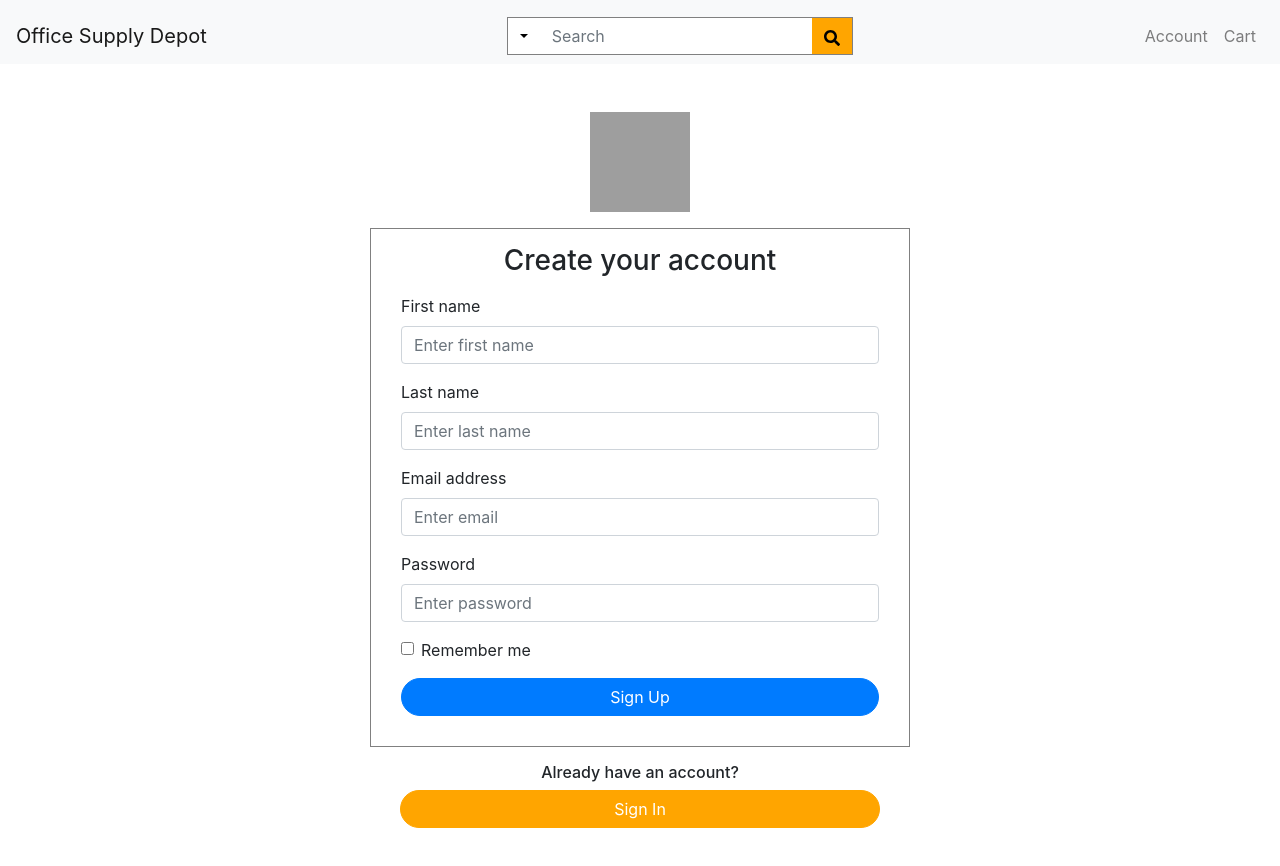
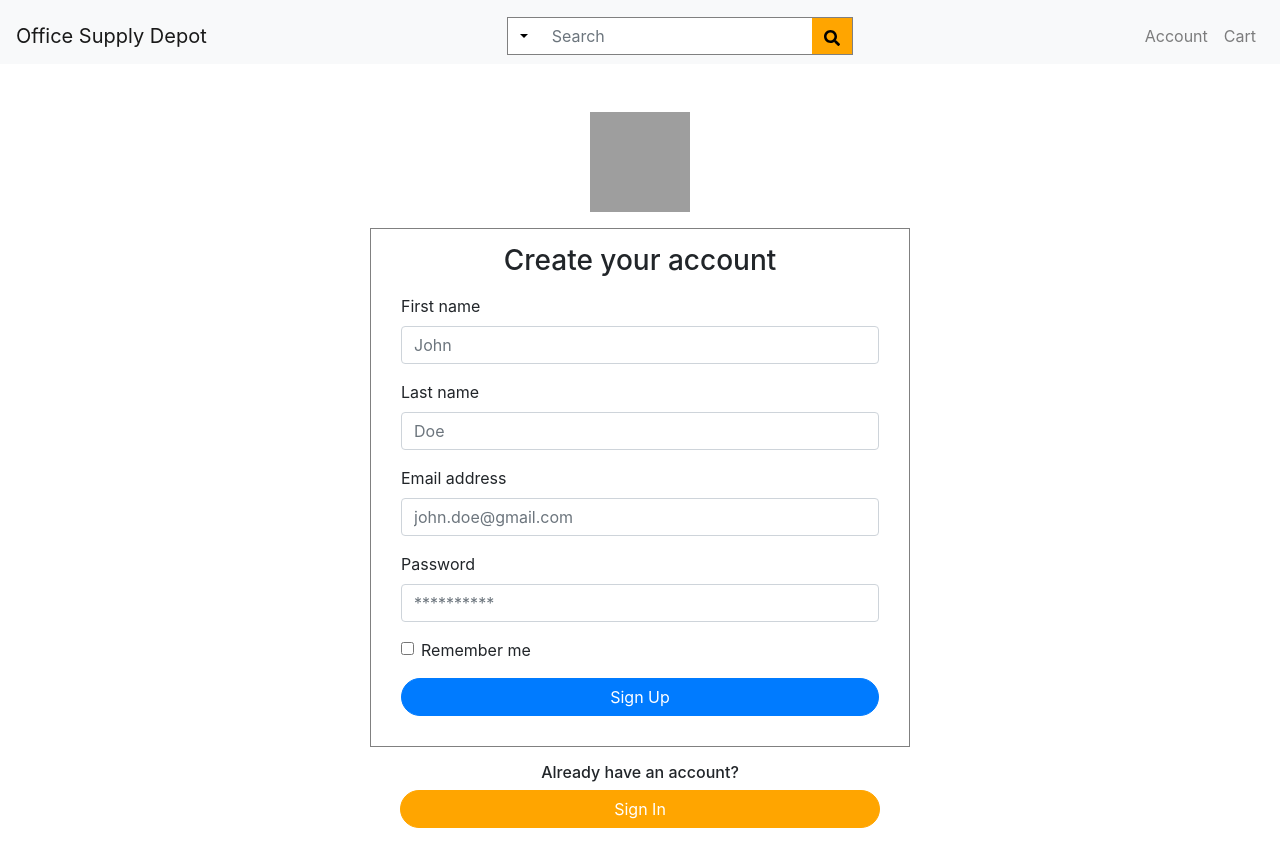
Before and after one commit to ryantran2165/office-supply-depot-frontend, a React (Create React App) app: page /sign-up in a window 1280 px wide. Shown: the top 866 px of the page. Built offline with nearby package versions, Linux system fonts and the light colour scheme; grey boxes are pictures that could not be loaded.

Commit message:
Implement user authentication

```diff
--- a/src/App.js
+++ b/src/App.js
@@ -1,8 +1,96 @@
-import React from "react";
+import React, { useState, useEffect } from "react";
+import axios from "axios";
 import Navigation from "./components/navigation/navigation";
 
+const IS_LOCAL = false;
+const API = IS_LOCAL
+  ? "http://localhost:8000"
+  : "https://office-supply-depot-backend.herokuapp.com";
+
 function App() {
-  return <Navigation />;
+  // Start signed in if token exists, useEffect will check expiration
+  const [signedIn, setSignedIn] = useState(
+    localStorage.getItem("token") ? true : false
+  );
+  const [user, setUser] = useState(undefined);
+
+  useEffect(() => {
+    // On refresh/load, check if token is expired
+    if (signedIn) {
+      axios(`${API}/users/current-user/`, {
+        headers: {
+          Authorization: `JWT ${localStorage.getItem("token")}`,
+        },
+      })
+        .then((res) => {
+          // Token not expired, set user
+          setUser(res.data);
+        })
+        .catch((res) => {
+          // Token expired, force sign out
+          setSignedIn(false);
+        });
+    }
+  }, []);
+
+  function handleSignIn(e, data) {
+    // Prevent default form behavior
+    e.preventDefault();
+
+    axios
+      .post(`${API}/token-auth/`, data)
+      .then((res) => {
+        // Sign in success, save token and state
+        localStorage.setItem("token", res.data.token);
+        setSignedIn(true);
+        setUser(res.data.user);
+      })
+      .catch((err) => {
+        // Invalid email/password
+        const error = err.response.data.non_field_errors[0];
+        if (error === "Unable to log in with provided credentials.") {
+          alert("Invalid email/password, please try again.");
+        }
+      });
+  }
+
+  function handleSignUp(e, data) {
+    // Prevent default form behavior
+    e.preventDefault();
+
+    axios
+      .post(`${API}/users/user-list/`, data)
+      .then((res) => {
+        // Sign up success, save token and state
+        localStorage.setItem("token", res.data.token);
+        setSignedIn(true);
+        setUser(res.data);
+      })
+      .catch((err) => {
+        // User with email already exists
+        const error = err.response.data.email[0];
+        if (error === "user with this email address already exists.") {
+          alert("User with this email already exists, please try again.");
+        }
+      });
+  }
+
+  function handleSignOut() {
+    // Delete token and reset state
+    localStorage.removeItem("token");
+    setSignedIn(false);
+    setUser(undefined);
+  }
+
+  return (
+    <Navigation
+      signedIn={signedIn}
+      user={user}
+      handleSignIn={handleSignIn}
+      handleSignUp={handleSignUp}
+      handleSignOut={handleSignOut}
+    />
+  );
 }
 
 export default App;
--- /dev/null
+++ b/src/components/account/account.js
@@ -0,0 +1,7 @@
+import React from "react";
+
+function Account() {
+  return <h1>ACCOUNT</h1>;
+}
+
+export default Account;
--- a/src/components/account/sign-in.js
+++ b/src/components/account/sign-in.js
@@ -1,13 +1,22 @@
-import React from "react";
+import React, { useState } from "react";
 import Container from "react-bootstrap/Container";
 import Row from "react-bootstrap/Row";
 import Col from "react-bootstrap/Col";
 import Image from "react-bootstrap/Image";
 import Form from "react-bootstrap/Form";
 import Button from "react-bootstrap/Button";
-import { Link } from "react-router-dom";
+import { Link, useHistory } from "react-router-dom";
 
-function SignIn() {
+function SignIn({ signedIn, handleSignIn }) {
+  const [email, setEmail] = useState("");
+  const [password, setPassword] = useState("");
+  const history = useHistory();
+
+  // Already signed in, redirect to home
+  if (signedIn) {
+    history.push("/");
+  }
+
   return (
     <Container className="pt-5 pb-5">
       <Row className="justify-content-center">
@@ -21,15 +30,30 @@ function SignIn() {
               />
             </Col>
           </Row>
-          <Form className="account-form">
+          <Form
+            className="account-form"
+            onSubmit={(e) => handleSignIn(e, { email, password })}
+          >
             <h3 className="text-center mb-3">Sign in to your account</h3>
             <Form.Group controlId="formBasicEmail">
               <Form.Label>Email address</Form.Label>
-              <Form.Control type="email" placeholder="Enter email" />
+              <Form.Control
+                required
+                type="email"
+                placeholder="john.doe@gmail.com"
+                value={email}
+                onChange={(e) => setEmail(e.target.value)}
+              />
             </Form.Group>
             <Form.Group controlId="formBasicPassword">
               <Form.Label>Password</Form.Label>
-              <Form.Control type="password" placeholder="Enter password" />
+              <Form.Control
+                required
+                type="password"
+                placeholder="**********"
+                value={password}
+                onChange={(e) => setPassword(e.target.value)}
+              />
             </Form.Group>
             <Form.Group controlId="formBasicCheckbox">
               <Form.Check type="checkbox" label="Remember me" />
--- a/src/components/account/sign-up.js
+++ b/src/components/account/sign-up.js
@@ -1,13 +1,24 @@
-import React from "react";
+import React, { useState } from "react";
 import Container from "react-bootstrap/Container";
 import Row from "react-bootstrap/Row";
 import Col from "react-bootstrap/Col";
 import Image from "react-bootstrap/Image";
 import Form from "react-bootstrap/Form";
 import Button from "react-bootstrap/Button";
-import { Link } from "react-router-dom";
+import { Link, useHistory } from "react-router-dom";
 
-function SignUp() {
+function SignUp({ signedIn, handleSignUp }) {
+  const [first_name, setFirstName] = useState("");
+  const [last_name, setLastName] = useState("");
+  const [email, setEmail] = useState("");
+  const [password, setPassword] = useState("");
+  const history = useHistory();
+
+  // Already signed in, redirect to home
+  if (signedIn) {
+    history.push("/");
+  }
+
   return (
     <Container className="pt-5 pb-5">
       <Row className="justify-content-center">
@@ -21,23 +32,52 @@ function SignUp() {
               />
             </Col>
           </Row>
-          <Form className="account-form">
+          <Form
+            className="account-form"
+            onSubmit={(e) =>
+              handleSignUp(e, { first_name, last_name, email, password })
+            }
+          >
             <h3 className="text-center mb-3">Create your account</h3>
             <Form.Group controlId="formFirstName">
               <Form.Label>First name</Form.Label>
-              <Form.Control type="text" placeholder="Enter first name" />
+              <Form.Control
+                required
+                type="text"
+                placeholder="John"
+                value={first_name}
+                onChange={(e) => setFirstName(e.target.value)}
+              />
             </Form.Group>
             <Form.Group controlId="formLastName">
               <Form.Label>Last name</Form.Label>
-              <Form.Control type="text" placeholder="Enter last name" />
+              <Form.Control
+                required
+                type="text"
+                placeholder="Doe"
+                value={last_name}
+                onChange={(e) => setLastName(e.target.value)}
+              />
             </Form.Group>
             <Form.Group controlId="formBasicEmail">
               <Form.Label>Email address</Form.Label>
-              <Form.Control type="email" placeholder="Enter email" />
+              <Form.Control
+                required
+                type="email"
+                placeholder="john.doe@gmail.com"
+                value={email}
+                onChange={(e) => setEmail(e.target.value)}
+              />
             </Form.Group>
             <Form.Group controlId="formBasicPassword">
               <Form.Label>Password</Form.Label>
-              <Form.Control type="password" placeholder="Enter password" />
+              <Form.Control
+                required
+                type="password"
+                placeholder="**********"
+                value={password}
+                onChange={(e) => setPassword(e.target.value)}
+              />
             </Form.Group>
             <Form.Group controlId="formBasicCheckbox">
               <Form.Check type="checkbox" label="Remember me" />
--- a/src/components/navigation/navigation.js
+++ b/src/components/navigation/navigation.js
@@ -12,8 +12,32 @@ import Home from "../home/home";
 import SignIn from "../account/sign-in";
 import SignUp from "../account/sign-up";
 import Cart from "../cart/cart";
+import Account from "../account/account";
 
-function Navigation() {
+function Navigation({
+  signedIn,
+  user,
+  handleSignIn,
+  handleSignUp,
+  handleSignOut,
+}) {
+  let accountLink;
+
+  // Test for undefined because it loads twice and the first load has undefined user
+  if (signedIn && user !== undefined) {
+    accountLink = (
+      <Link to="/account" className="nav-link">
+        Hi {user.first_name}
+      </Link>
+    );
+  } else {
+    accountLink = (
+      <Link to="/sign-in" className="nav-link">
+        Account
+      </Link>
+    );
+  }
+
   return (
     <Router>
       <Navbar bg="light" expand="lg" className="justify-content-center pt-3">
@@ -39,28 +63,34 @@ function Navigation() {
             </Dropdown>
           </Nav>
           <Nav>
-            <Nav.Item>
-              <Link to="/sign-in" className="nav-link">
-                Account
-              </Link>
-            </Nav.Item>
+            <Nav.Item>{accountLink}</Nav.Item>
             <Nav.Item>
               <Link to="/cart" className="nav-link">
                 Cart
               </Link>
             </Nav.Item>
+            {signedIn && (
+              <Nav.Item>
+                <Link to="/" className="nav-link" onClick={handleSignOut}>
+                  Sign out
+                </Link>
+              </Nav.Item>
+            )}
           </Nav>
         </Navbar.Collapse>
       </Navbar>
       <Switch>
         <Route path="/sign-in">
-          <SignIn />
+          <SignIn signedIn={signedIn} handleSignIn={handleSignIn} />
         </Route>
         <Route path="/sign-up">
-          <SignUp />
+          <SignUp signedIn={signedIn} handleSignUp={handleSignUp} />
         </Route>
         <Route path="/cart">
           <Cart />
+        </Route>
+        <Route path="/account">
+          <Account />
         </Route>
         <Route path="/">
           <Home />
```
